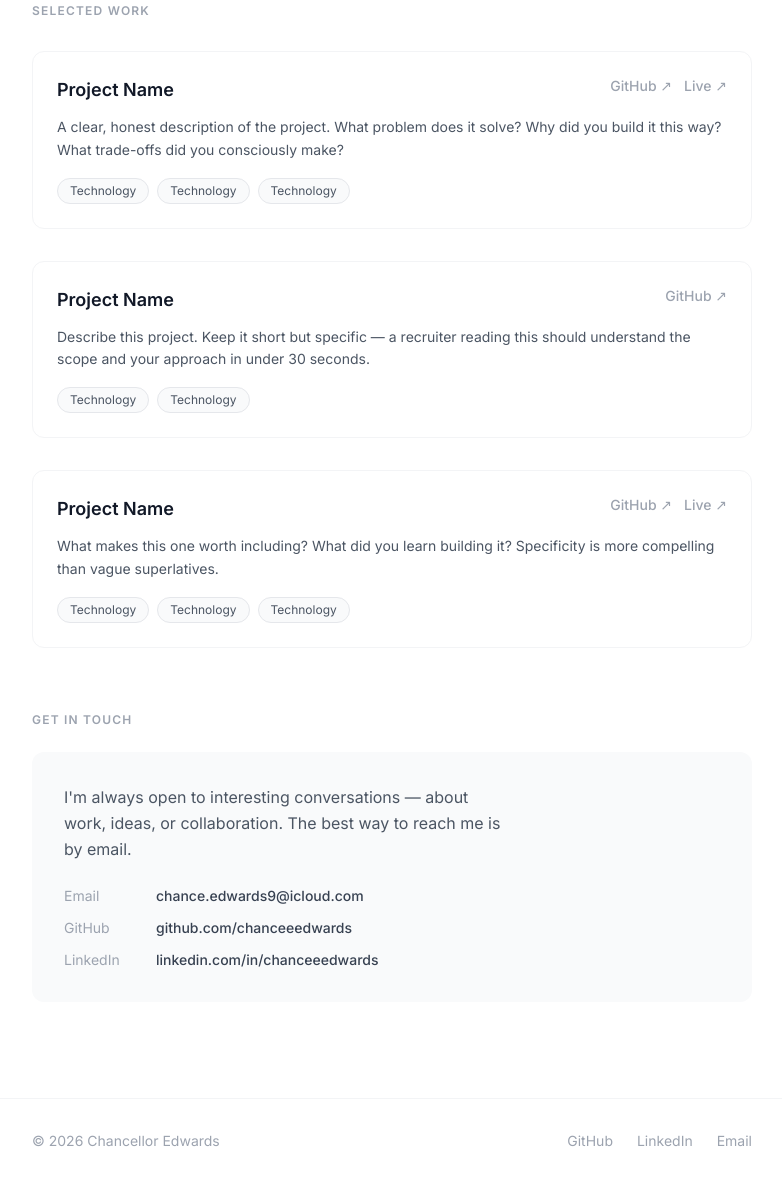
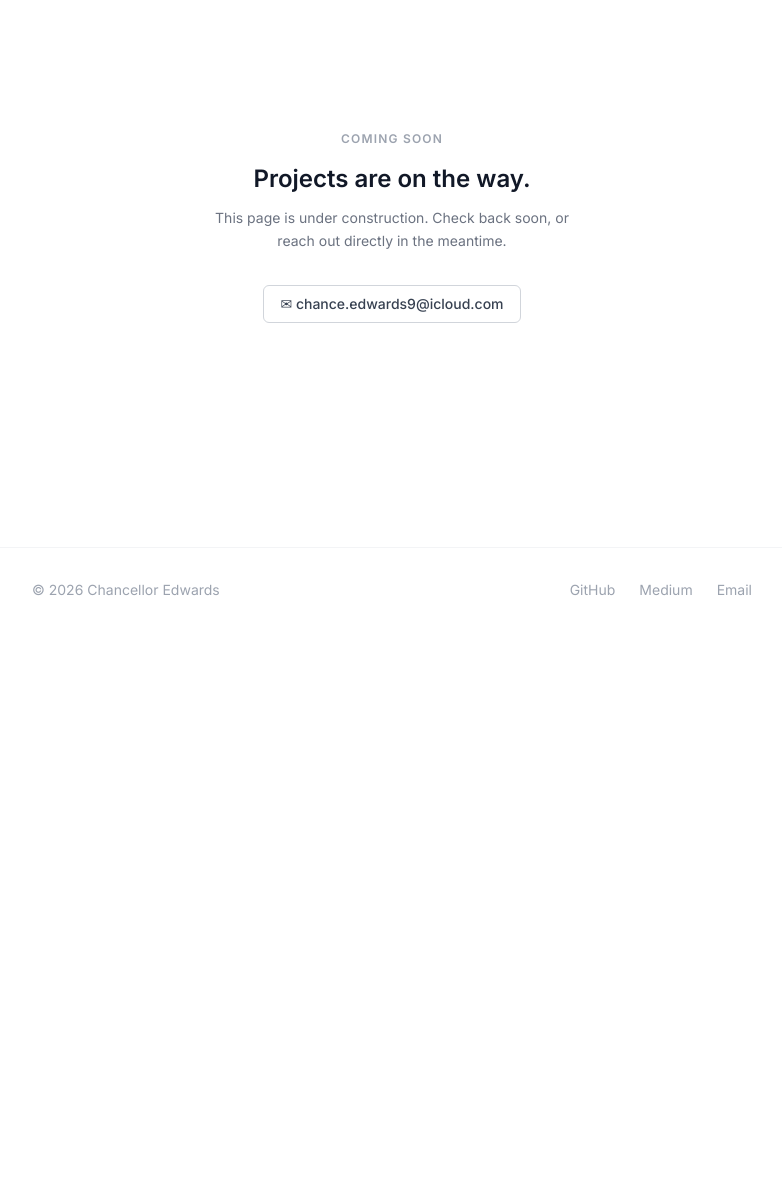
Before and after one commit to chancellor4/resume-site, a plain HTML site: page projects.html in a window 1280 px wide. Shown: the part 288-1471 px from the top of the page, without its empty margins (248-1030 px from the left). After the commit the page ends 920 px from the top, so only its background shows below. Drawn offline with nearby package versions, Linux system fonts and the light colour scheme.

Commit message:
Update social links and projects coming soon page

```diff
--- a/projects.html
+++ b/projects.html
@@ -65,121 +65,18 @@
     </p>
   </header>
 
-  <main class="max-w-3xl mx-auto px-6 pb-24 space-y-16">
+  <main class="max-w-3xl mx-auto px-6 pb-24">
 
-    <!-- ─── PROJECT LIST ───────────────────────────────────────── -->
-    <section aria-label="Selected Projects">
-      <h2 class="text-xs font-semibold uppercase tracking-widest text-gray-400 mb-8">Selected Work</h2>
-      <div class="space-y-8">
-
-        <!-- Project 1 -->
-        <article class="group border border-gray-100 rounded-xl p-6 hover:border-gray-300 transition-colors">
-          <div class="flex justify-between items-start gap-4 flex-wrap mb-3">
-            <h3 class="font-semibold text-gray-900 text-lg">Project Name</h3>
-            <div class="flex gap-3 text-sm">
-              <a href="#" target="_blank" rel="noopener noreferrer"
-                 class="text-gray-400 hover:text-gray-700 transition-colors font-medium">
-                GitHub ↗
-              </a>
-              <a href="#" target="_blank" rel="noopener noreferrer"
-                 class="text-gray-400 hover:text-gray-700 transition-colors font-medium">
-                Live ↗
-              </a>
-            </div>
-          </div>
-          <p class="text-gray-600 text-sm leading-relaxed mb-4">
-            A clear, honest description of the project. What problem does it solve?
-            Why did you build it this way? What trade-offs did you consciously make?
-          </p>
-          <div class="flex flex-wrap gap-2">
-            <span class="bg-gray-50 border border-gray-200 text-gray-600 text-xs px-3 py-1 rounded-full">Technology</span>
-            <span class="bg-gray-50 border border-gray-200 text-gray-600 text-xs px-3 py-1 rounded-full">Technology</span>
-            <span class="bg-gray-50 border border-gray-200 text-gray-600 text-xs px-3 py-1 rounded-full">Technology</span>
-          </div>
-        </article>
-
-        <!-- Project 2 -->
-        <article class="group border border-gray-100 rounded-xl p-6 hover:border-gray-300 transition-colors">
-          <div class="flex justify-between items-start gap-4 flex-wrap mb-3">
-            <h3 class="font-semibold text-gray-900 text-lg">Project Name</h3>
-            <div class="flex gap-3 text-sm">
-              <a href="#" target="_blank" rel="noopener noreferrer"
-                 class="text-gray-400 hover:text-gray-700 transition-colors font-medium">
-                GitHub ↗
-              </a>
-            </div>
-          </div>
-          <p class="text-gray-600 text-sm leading-relaxed mb-4">
-            Describe this project. Keep it short but specific — a recruiter reading this
-            should understand the scope and your approach in under 30 seconds.
-          </p>
-          <div class="flex flex-wrap gap-2">
-            <span class="bg-gray-50 border border-gray-200 text-gray-600 text-xs px-3 py-1 rounded-full">Technology</span>
-            <span class="bg-gray-50 border border-gray-200 text-gray-600 text-xs px-3 py-1 rounded-full">Technology</span>
-          </div>
-        </article>
-
-        <!-- Project 3 -->
-        <article class="group border border-gray-100 rounded-xl p-6 hover:border-gray-300 transition-colors">
-          <div class="flex justify-between items-start gap-4 flex-wrap mb-3">
-            <h3 class="font-semibold text-gray-900 text-lg">Project Name</h3>
-            <div class="flex gap-3 text-sm">
-              <a href="#" target="_blank" rel="noopener noreferrer"
-                 class="text-gray-400 hover:text-gray-700 transition-colors font-medium">
-                GitHub ↗
-              </a>
-              <a href="#" target="_blank" rel="noopener noreferrer"
-                 class="text-gray-400 hover:text-gray-700 transition-colors font-medium">
-                Live ↗
-              </a>
-            </div>
-          </div>
-          <p class="text-gray-600 text-sm leading-relaxed mb-4">
-            What makes this one worth including? What did you learn building it?
-            Specificity is more compelling than vague superlatives.
-          </p>
-          <div class="flex flex-wrap gap-2">
-            <span class="bg-gray-50 border border-gray-200 text-gray-600 text-xs px-3 py-1 rounded-full">Technology</span>
-            <span class="bg-gray-50 border border-gray-200 text-gray-600 text-xs px-3 py-1 rounded-full">Technology</span>
-            <span class="bg-gray-50 border border-gray-200 text-gray-600 text-xs px-3 py-1 rounded-full">Technology</span>
-          </div>
-        </article>
-
-      </div>
-    </section>
-
-    <!-- ─── CONTACT ─────────────────────────────────────────────── -->
-    <section aria-label="Contact">
-      <h2 class="text-xs font-semibold uppercase tracking-widest text-gray-400 mb-6">Get in Touch</h2>
-      <div class="bg-gray-50 rounded-xl p-8">
-        <p class="text-gray-600 leading-relaxed mb-6 max-w-md">
-          I'm always open to interesting conversations — about work, ideas, or collaboration.
-          The best way to reach me is by email.
-        </p>
-        <div class="space-y-3">
-          <div class="flex items-center gap-3 text-sm">
-            <span class="text-gray-400 w-20 shrink-0">Email</span>
-            <a href="mailto:chance.edwards9@icloud.com"
-               class="text-gray-700 hover:text-gray-900 transition-colors font-medium">
-              chance.edwards9@icloud.com
-            </a>
-          </div>
-          <div class="flex items-center gap-3 text-sm">
-            <span class="text-gray-400 w-20 shrink-0">GitHub</span>
-            <a href="https://github.com/" target="_blank" rel="noopener noreferrer"
-               class="text-gray-700 hover:text-gray-900 transition-colors font-medium">
-              github.com/chanceeedwards
-            </a>
-          </div>
-          <div class="flex items-center gap-3 text-sm">
-            <span class="text-gray-400 w-20 shrink-0">LinkedIn</span>
-            <a href="https://linkedin.com/in/" target="_blank" rel="noopener noreferrer"
-               class="text-gray-700 hover:text-gray-900 transition-colors font-medium">
-              linkedin.com/in/chanceeedwards
-            </a>
-          </div>
-        </div>
-      </div>
+    <section aria-label="Coming Soon" class="flex flex-col items-center justify-center text-center py-32">
+      <p class="text-xs font-semibold uppercase tracking-widest text-gray-400 mb-4">Coming Soon</p>
+      <h2 class="text-2xl font-semibold text-gray-900 mb-3">Projects are on the way.</h2>
+      <p class="text-gray-500 text-sm max-w-sm leading-relaxed">
+        This page is under construction. Check back soon, or reach out directly in the meantime.
+      </p>
+      <a href="mailto:chance.edwards9@icloud.com"
+         class="mt-8 inline-flex items-center gap-2 border border-gray-300 text-gray-700 text-sm px-4 py-2 rounded-md font-medium hover:border-gray-500 transition-colors">
+        ✉ chance.edwards9@icloud.com
+      </a>
     </section>
 
   </main>
@@ -189,10 +86,10 @@
     <div class="max-w-3xl mx-auto px-6 py-8 flex justify-between items-center text-sm text-gray-400 flex-wrap gap-4">
       <span>© 2026 Chancellor Edwards</span>
       <div class="flex gap-6">
-        <a href="https://github.com/" target="_blank" rel="noopener noreferrer"
+        <a href="https://github.com/chancellor4" target="_blank" rel="noopener noreferrer"
            class="hover:text-gray-700 transition-colors">GitHub</a>
-        <a href="https://linkedin.com/in/" target="_blank" rel="noopener noreferrer"
-           class="hover:text-gray-700 transition-colors">LinkedIn</a>
+        <a href="https://medium.com/@chancelloredwards" target="_blank" rel="noopener noreferrer"
+           class="hover:text-gray-700 transition-colors">Medium</a>
         <a href="mailto:chance.edwards9@icloud.com"
            class="hover:text-gray-700 transition-colors">Email</a>
       </div>
```
Also changed, not shown: index.html (+3 -3 lines).
